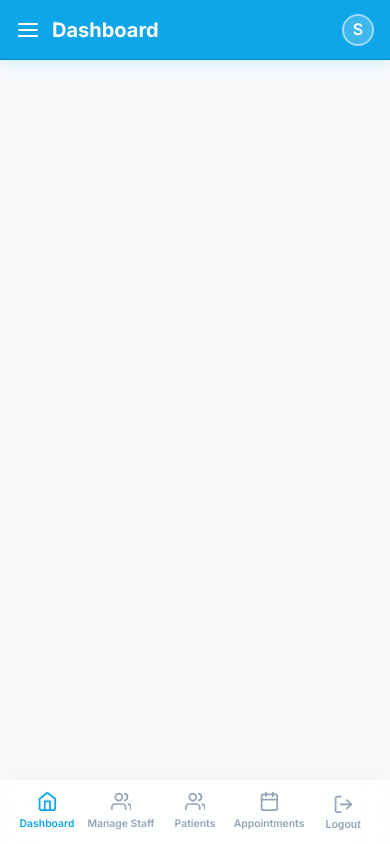
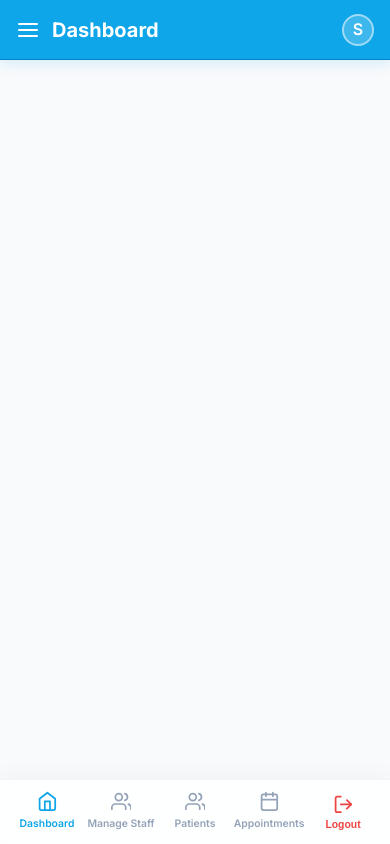
Before and after one commit to MOHAMMAD-adil786/ai-clinic, a React (Vite) app in the folder frontend/: page /admin in a window 390 px wide. Built offline with nearby package versions, Linux system fonts and the light colour scheme; no server answers; sample sign-in values are in the browser's storage.

Commit message:
Change mobile logout button color to red

```diff
--- a/frontend/src/index.css
+++ b/frontend/src/index.css
@@ -542,6 +542,10 @@ a {
   color: var(--primary);
 }
 
+.bottom-nav-item.logout-item {
+  color: var(--danger);
+}
+
 .bottom-nav-item:active {
   transform: scale(0.92);
   background: var(--primary-light);
--- a/frontend/src/layouts/DashboardLayout.jsx
+++ b/frontend/src/layouts/DashboardLayout.jsx
@@ -150,7 +150,7 @@ const DashboardLayout = ({ children }) => {
                             </Link>
                         );
                     })}
-                    <button className="bottom-nav-item" onClick={() => { logout(); closeSidebar(); }}>
+                    <button className="bottom-nav-item logout-item" onClick={() => { logout(); closeSidebar(); }}>
                         <FiLogOut className="bottom-nav-icon" />
                         <span>Logout</span>
                     </button>
```
